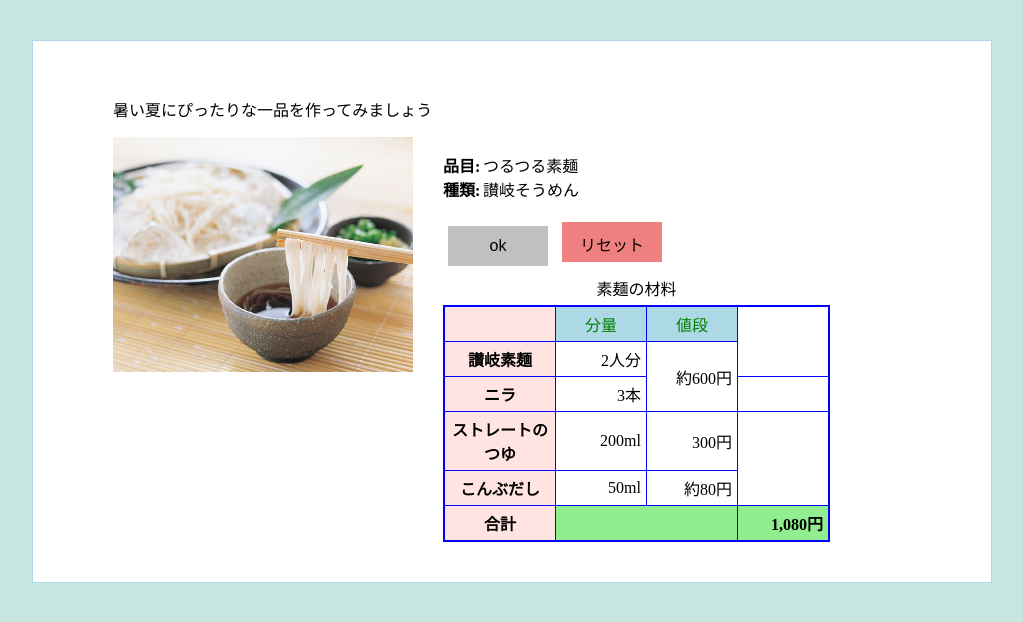
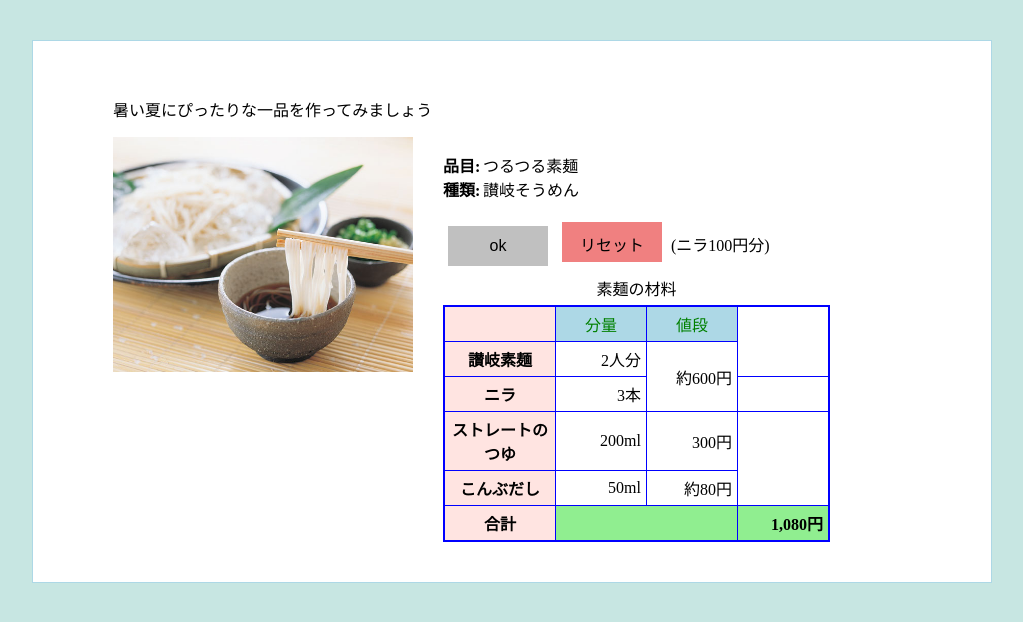
Before and after one commit to AirpChinpam/Web-1, a plain HTML site: page index.html in a window 1280 px wide. Shown: the whole page, without its empty margins (128-1151 px from the left). Drawn offline with Linux system fonts and the light colour scheme.

Commit message:
Update index.html

```diff
--- a/index.html
+++ b/index.html
@@ -24,7 +24,7 @@
              </thead>
              <tbody>
                <tr><th>讃岐素麺</th><td>2人分</td><td rowspan="2">約600円</td></tr>
-               <tr><th>ニラ</th><td>3本</td><td>
+               <tr><th>ニラ</th><td>3本</td>(ニラ100円分)<td>
                <tr><th>ストレートのつゆ</th><td>200ml</td><td>300円</td></tr>
                <tr><th>こんぶだし</th><td>50ml</td><td>約80円</td></tr>
              </tbody>
```
